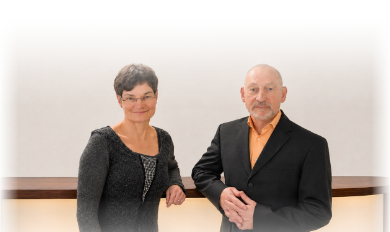
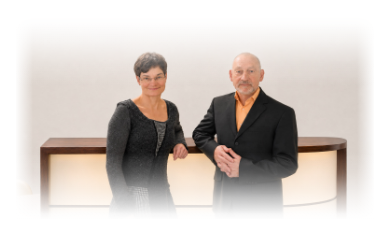
Before and after one commit to jaehnigjakob-sudo/Kanzlei.preview, a plain HTML site: page index.html in a window 390 px wide. Shown: the part 207-439 px from the top of the page. Drawn offline with Linux system fonts and the light colour scheme.

Commit message:
Show full reception scene with less visual emphasis

```diff
--- a/index.html
+++ b/index.html
@@ -10,7 +10,7 @@
 <link rel="icon" href="data:,">
 <link rel="preload" href="assets/fonts/LibreCaslonDisplay-Regular.ttf" as="font" type="font/ttf" crossorigin>
 <link rel="preload" href="assets/fonts/Figtree-Variable.ttf" as="font" type="font/ttf" crossorigin>
-<link rel="stylesheet" href="styles.css?v=final-spacing-type-5">
+<link rel="stylesheet" href="styles.css?v=reception-wide-6">
 </head>
 <body class="home">
 <a class="skip" href="#inhalt">Zum Inhalt</a>
--- a/styles.css
+++ b/styles.css
@@ -24,10 +24,10 @@ h3{font-size:1.5rem}
 .masthead-logo{display:block;width:min(82vw,1000px);margin-inline:auto;line-height:0}
 .masthead-logo img{display:block;width:100%;height:auto}
 .statement{position:relative;isolation:isolate}
-/* A taller, separately outpainted reception image provides photographic room
-   for the fades. The image is never stretched; faces retain their proportions. */
-.statement-photo{position:relative;width:min(100%,1600px);height:clamp(20rem,43vw,40rem);margin:0 auto;pointer-events:none;overflow:hidden}
-.statement-photo img{display:block;width:100%;height:100%;object-fit:cover;object-position:center 57%}
+/* Show the full reception photograph at its natural ratio, with a quieter
+   footprint and room around the people on every screen size. */
+.statement-photo{position:relative;width:min(92%,1120px);height:auto;aspect-ratio:16/9;margin:0 auto;pointer-events:none;overflow:hidden}
+.statement-photo img{display:block;width:100%;height:100%;object-fit:contain;object-position:center}
 /* Opaque white at both exact edges, with several stops for a gradual falloff.
    The side fade also removes a frame edge on very wide displays. */
 .statement-photo::after{content:'';position:absolute;inset:-1px;background:linear-gradient(180deg,#fff 0%,#fffffff5 4%,#ffffffbd 12%,#ffffff4d 23%,#ffffff00 34%,#ffffff00 67%,#ffffff40 77%,#ffffffb8 89%,#fffffff5 97%,#fff 100%),linear-gradient(90deg,#fff 0%,#ffffff00 5%,#ffffff00 95%,#fff 100%)}
@@ -99,8 +99,8 @@ h3{font-size:1.5rem}
  .brand-masthead{min-height:14rem;padding:3.25rem 0}
  .masthead-nav{top:1rem}
  .masthead-logo{width:92vw}
- .statement-photo{height:auto;aspect-ratio:16/11;margin-top:0}
- .statement-photo img{object-position:center 57%}
+ .statement-photo{height:auto;aspect-ratio:16/9;margin-top:0}
+ .statement-photo img{object-position:center}
  .statement-inner{margin-top:0;padding-block:1rem 2rem}
  .contact{grid-template-columns:1fr;gap:2rem;padding-block:3rem 4rem}
  .identity{grid-template-columns:1fr 1fr;gap:1.25rem;margin-bottom:.5rem}
```
